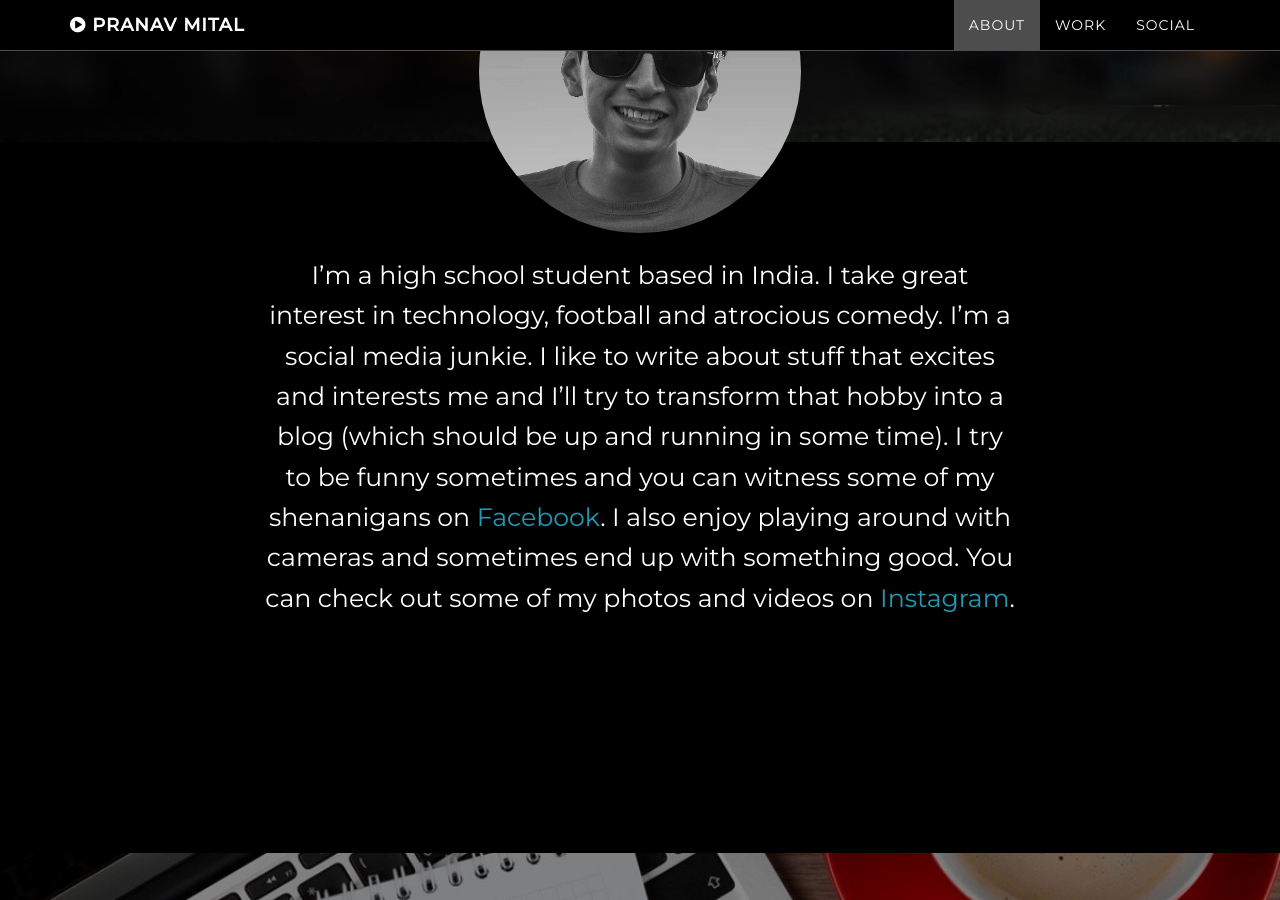
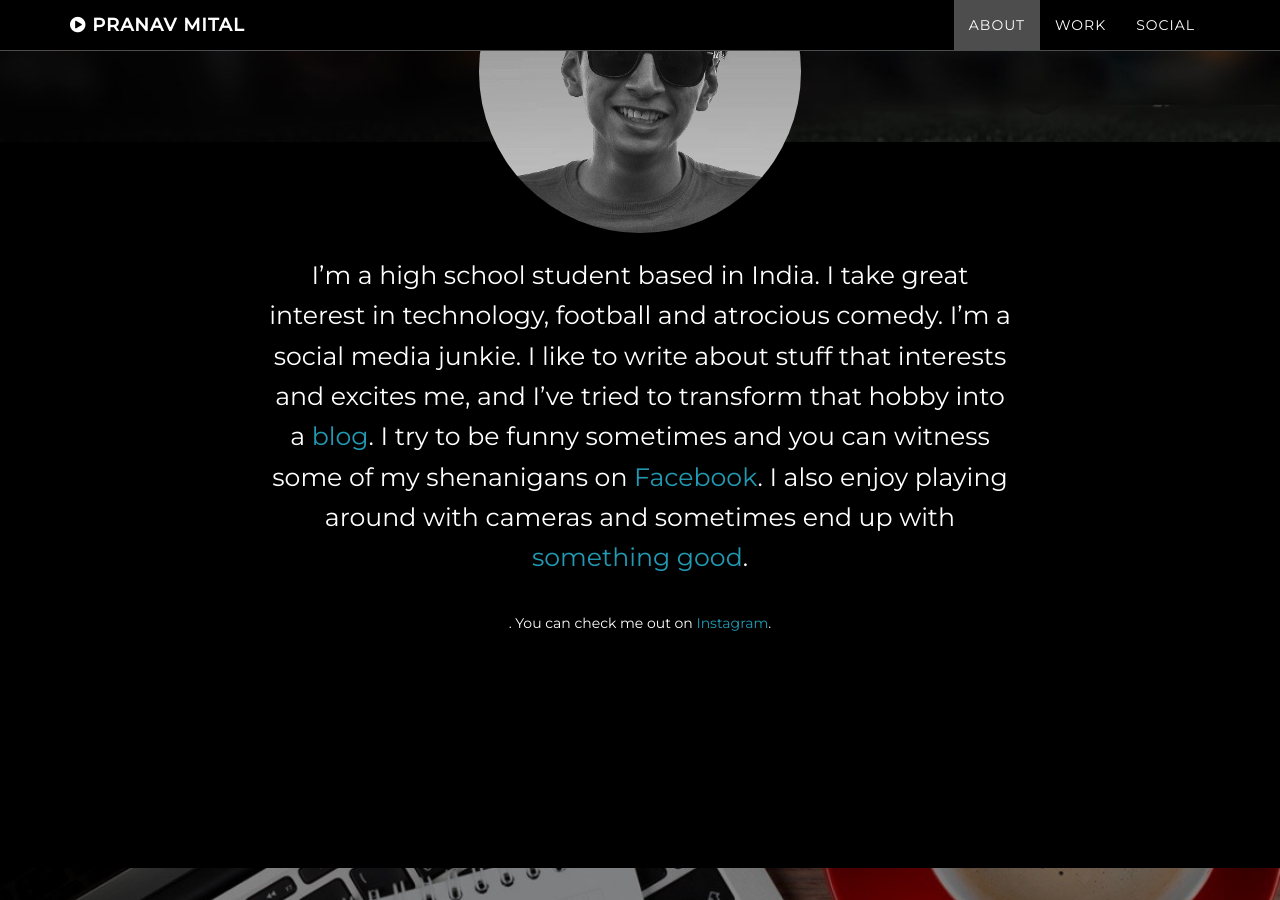
Before and after one commit to pranavmital/pranavmital.github.io, a Jekyll site: the page built from index.html, in a window 1280 px wide and 900 px high, scrolled down 1258 px. Built offline with Jekyll 4.4.1, drawn with Linux system fonts in a browser that asks for light colours.

Commit message:
About change

```diff
--- a/_includes/about.html
+++ b/_includes/about.html
@@ -13,8 +13,9 @@
                 </div>
                 <p style="
                 text-align: center;
-                ">I’m a high school student based in India. I take great interest in technology, football and atrocious comedy. I’m a social media junkie. I like to write about stuff that excites and interests me and I’ll try to transform that hobby into a blog (which should be up and running in some time). I try to be funny sometimes and you can witness some of my shenanigans on <a href="https://www.facebook.com/realpranav">Facebook</a>. I also enjoy playing around with cameras and sometimes end up with something good. You can check out some of my photos and videos on <a href="https://www.instagram.com/pranavmital/">Instagram</a>.
-</p>
+                ">I’m a high school student based in India. I take great interest in technology, football and atrocious comedy. I’m a social media junkie. I like to write about stuff that interests and excites me, and I’ve tried to transform that hobby into a <a href="http://blog.pranavmital.com/">blog</a>. I try to be funny sometimes and you can witness some of my shenanigans on <a href="https://www.facebook.com/realpranav">Facebook</a>. I also enjoy playing around with cameras and sometimes end up with <a href="http://photoblog.pranavmital.com/">something good</a>.
+				</p>. You can check me out on <a href="https://www.instagram.com/pranavmital/">Instagram</a>.
+				</p>
             </div>
         </div>
     </section>
```
Also changed, not shown: 1 other file.
